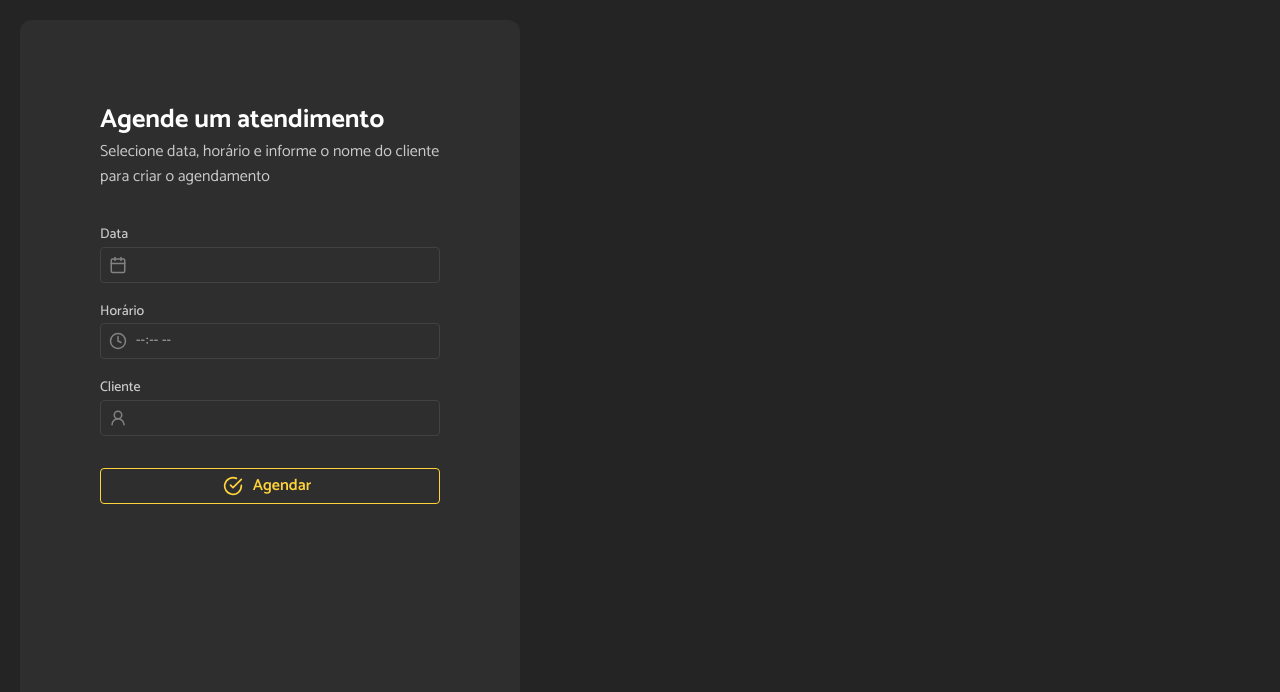
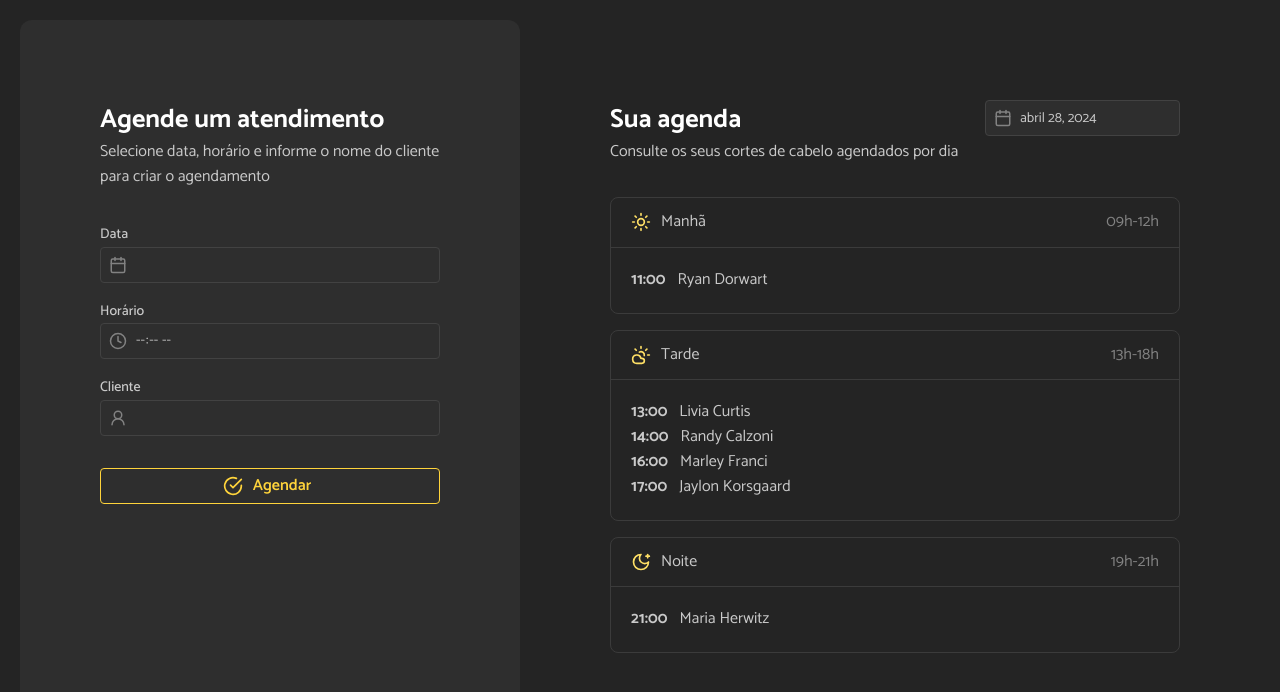
Before and after one commit to ClodoaldoDantas/schedules-app-web, a React (Vite) app: page / in a window 1280 px wide. Shown: the top 692 px of the page. Built offline with nearby package versions, Linux system fonts and the light colour scheme.

Commit message:
feat: add schedules list component

```diff
--- a/src/App.tsx
+++ b/src/App.tsx
@@ -1,6 +1,8 @@
 import '@mantine/core/styles.css'
 import '@mantine/dates/styles.css'
 import './styles/global.css'
+
+import 'dayjs/locale/pt-br'
 
 import { MantineProvider } from '@mantine/core'
 import { Home } from './pages/home'
--- /dev/null
+++ b/src/components/schedules-list/index.tsx
@@ -0,0 +1,122 @@
+import { Box, Flex, Stack, Text } from '@mantine/core'
+import { DateInput } from '@mantine/dates'
+import { Calendar, CloudSun, MoonStar, Sun } from 'lucide-react'
+
+import styles from './styles.module.css'
+
+export function SchedulesList() {
+  return (
+    <>
+      <Flex
+        component="header"
+        align="flex-start"
+        justify="space-between"
+        mb="xl"
+      >
+        <Box>
+          <Text c="white" component="h2" fz="h2" fw={700}>
+            Sua agenda
+          </Text>
+
+          <Text>Consulte os seus cortes de cabelo agendados por dia</Text>
+        </Box>
+
+        <DateInput
+          locale="pt-br"
+          leftSection={<Calendar size={18} />}
+          value={new Date()}
+          mb="md"
+        />
+      </Flex>
+
+      <Stack gap="md">
+        <Box className={styles.card}>
+          <Flex
+            align="center"
+            justify="space-between"
+            py={12}
+            px={20}
+            className={styles.cardHeader}
+          >
+            <Flex align="center" gap="xs">
+              <Sun size={20} />
+              <Text component="span">Manhã</Text>
+            </Flex>
+
+            <Text component="span">09h-12h</Text>
+          </Flex>
+
+          <Box p={20}>
+            <Flex align="center" gap="sm">
+              <Text fw={700}>11:00</Text>
+              <Text>Ryan Dorwart</Text>
+            </Flex>
+          </Box>
+        </Box>
+
+        <Box className={styles.card}>
+          <Flex
+            align="center"
+            justify="space-between"
+            py={12}
+            px={20}
+            className={styles.cardHeader}
+          >
+            <Flex align="center" gap="xs">
+              <CloudSun size={20} />
+              <Text component="span">Tarde</Text>
+            </Flex>
+
+            <Text component="span">13h-18h</Text>
+          </Flex>
+
+          <Box p={20}>
+            <Flex align="center" gap="sm">
+              <Text fw={700}>13:00</Text>
+              <Text>Livia Curtis</Text>
+            </Flex>
+
+            <Flex align="center" gap="sm">
+              <Text fw={700}>14:00</Text>
+              <Text>Randy Calzoni</Text>
+            </Flex>
+
+            <Flex align="center" gap="sm">
+              <Text fw={700}>16:00</Text>
+              <Text>Marley Franci</Text>
+            </Flex>
+
+            <Flex align="center" gap="sm">
+              <Text fw={700}>17:00</Text>
+              <Text>Jaylon Korsgaard</Text>
+            </Flex>
+          </Box>
+        </Box>
+
+        <Box className={styles.card}>
+          <Flex
+            align="center"
+            justify="space-between"
+            py={12}
+            px={20}
+            className={styles.cardHeader}
+          >
+            <Flex align="center" gap="xs">
+              <MoonStar size={20} />
+              <Text component="span">Noite</Text>
+            </Flex>
+
+            <Text component="span">19h-21h</Text>
+          </Flex>
+
+          <Box p={20}>
+            <Flex align="center" gap="sm">
+              <Text fw={700}>21:00</Text>
+              <Text>Maria Herwitz</Text>
+            </Flex>
+          </Box>
+        </Box>
+      </Stack>
+    </>
+  )
+}
--- /dev/null
+++ b/src/components/schedules-list/styles.module.css
@@ -0,0 +1,16 @@
+.card {
+  border: 1px solid var(--mantine-color-dark-5);
+  border-radius: 8px;
+}
+
+.cardHeader {
+  border-bottom: 1px solid var(--mantine-color-dark-5);
+}
+
+.cardHeader > span {
+  color: var(--mantine-color-dark-2);
+}
+
+.cardHeader svg {
+  color: var(--mantine-color-yellow-3);
+}
--- a/src/components/schedule-form/index.tsx
+++ b/src/components/scheduling-form/index.tsx
@@ -1,10 +1,8 @@
-import 'dayjs/locale/pt-br'
-
 import { Box, Button, Text, TextInput } from '@mantine/core'
 import { DateInput, TimeInput } from '@mantine/dates'
 import { Calendar, CircleCheckBig, Clock, UserRound } from 'lucide-react'
 
-export function ScheduleForm() {
+export function SchedulingForm() {
   return (
     <>
       <Box component="header" mb="xl">
--- a/src/pages/home/index.tsx
+++ b/src/pages/home/index.tsx
@@ -1,16 +1,17 @@
 import { Flex, Box } from '@mantine/core'
+import { SchedulingForm } from '../../components/scheduling-form'
+import { SchedulesList } from '../../components/schedules-list'
 import styles from './styles.module.css'
-import { ScheduleForm } from '../../components/schedule-form'
 
 export function Home() {
   return (
     <Flex gap="xs" mih="calc(100vh - 2.5rem)">
       <Box className={styles.aside} component="aside" p={80} w={500}>
-        <ScheduleForm />
+        <SchedulingForm />
       </Box>
 
-      <Box component="main" py={80} px={100} flex={1}>
-        {/* TODO: create shedules list */}
+      <Box component="main" p={80} flex={1}>
+        <SchedulesList />
       </Box>
     </Flex>
   )
```
